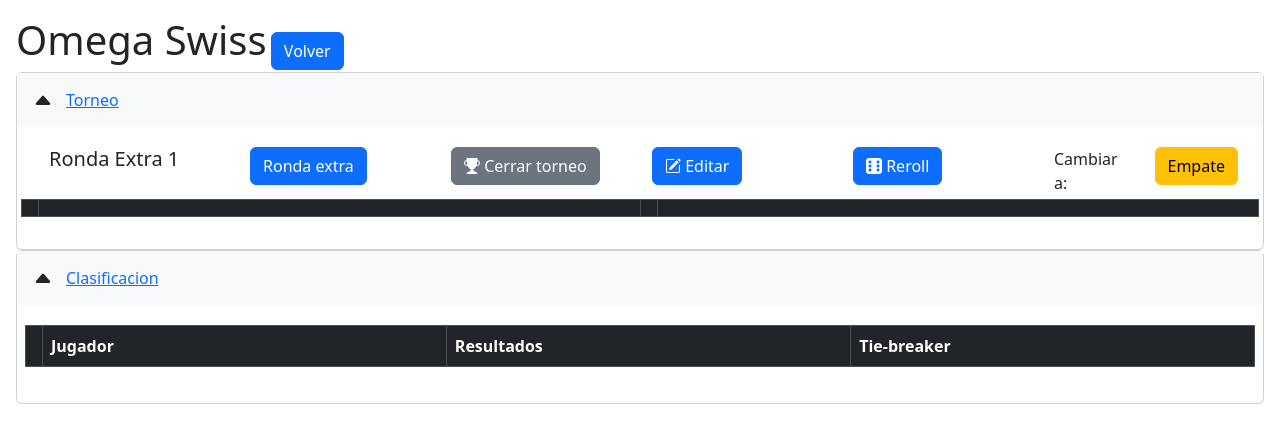
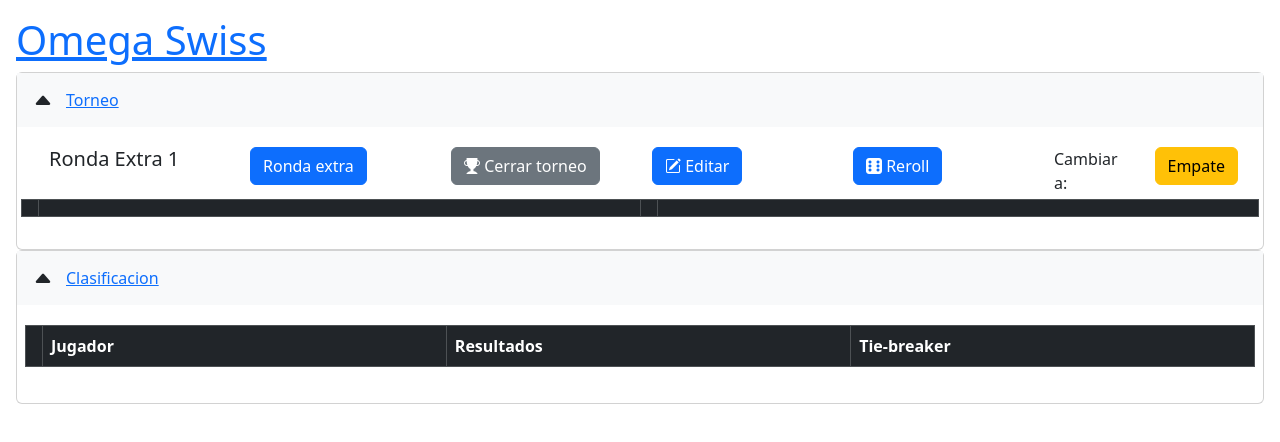
Before and after one commit to CidOmega/OmegaSwiss, a website built with Vite: page tournament.html in a window 1280 px wide. Built offline with nearby package versions, Linux system fonts and the light colour scheme.

Commit message:
return to index

```diff
--- a/tournament.html
+++ b/tournament.html
@@ -25,10 +25,11 @@
     <link rel="manifest" href="./favicon/site.webmanifest">
 </head>
 <body class="p-3">
-<h1 id="mainTitle" class="d-inline-block">Omega Swiss</h1>
-<a type="button" class="btn btn-primary" href="./index.html">
-    Volver
-</a>
+<h1 id="mainTitle" class="d-inline-block">
+    <a href="./index.html">
+        Omega Swiss
+    </a>
+</h1>
 
 <div id="roundSection" class="card" data-draw-is-draw="false">
     <div class="navbar navbar-light bg-light" id="headingRound"
```
